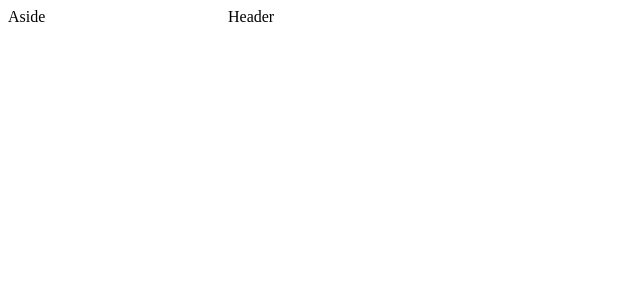
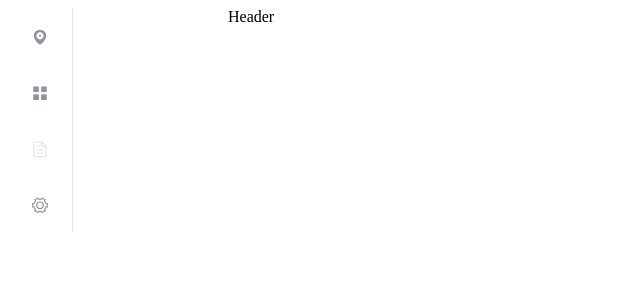
Before and after one commit to wealthyWoman/3234poject, a Vue app: page /#/ in a window 1280 px wide. Shown: the top 300 px of the page, without its empty margins (0-640 px from the left). Built offline with nearby package versions, Linux system fonts and the light colour scheme.

Commit message:
home一级菜单的实现

```diff
--- /dev/null
+++ b/src/components/componAside.vue
@@ -0,0 +1,60 @@
+<template>
+  <el-menu default-active="1-4-1" class="el-menu-vertical-demo" @open="handleOpen" @close="handleClose"
+    :collapse="isCollapse">
+    <el-submenu index="1">
+      <template slot="title">
+        <i class="el-icon-location"></i>
+        <span slot="title">导航一</span>
+      </template>
+      <el-menu-item-group>
+        <span slot="title">分组一</span>
+        <el-menu-item index="1-1">选项1</el-menu-item>
+        <el-menu-item index="1-2">选项2</el-menu-item>
+      </el-menu-item-group>
+      <el-menu-item-group title="分组2">
+        <el-menu-item index="1-3">选项3</el-menu-item>
+      </el-menu-item-group>
+      <el-submenu index="1-4">
+        <span slot="title">选项4</span>
+        <el-menu-item index="1-4-1">选项1</el-menu-item>
+      </el-submenu>
+    </el-submenu>
+    <el-menu-item index="2">
+      <i class="el-icon-menu"></i>
+      <span slot="title">导航二</span>
+    </el-menu-item>
+    <el-menu-item index="3" disabled>
+      <i class="el-icon-document"></i>
+      <span slot="title">导航三</span>
+    </el-menu-item>
+    <el-menu-item index="4">
+      <i class="el-icon-setting"></i>
+      <span slot="title">导航四</span>
+    </el-menu-item>
+  </el-menu>
+</template>
+
+<script>
+export default {
+  data() {
+    return {
+      isCollapse: true
+    };
+  },
+  methods: {
+    handleOpen(key, keyPath) {
+      console.log(key, keyPath);
+    },
+    handleClose(key, keyPath) {
+      console.log(key, keyPath);
+    }
+  }
+}
+</script>
+
+<style>
+.el-menu-vertical-demo:not(.el-menu--collapse) {
+  width: 200px;
+  min-height: 400px;
+}
+</style>
--- a/src/views/main.vue
+++ b/src/views/main.vue
@@ -1,7 +1,9 @@
 <template>
   <div>
     <el-container>
-      <el-aside width="200px">Aside</el-aside>
+      <el-aside width="200px">
+        <compon-aside></compon-aside>
+      </el-aside>
       <el-container>
         <el-header>Header</el-header>
         <el-main>
@@ -14,11 +16,15 @@
 </template>
 
 <script>
+import componAside from '@/components/componAside'
 export default {
   data() {
     return {
 
     }
+  },
+  components:{
+    componAside
   }
 }
 </script>
```
Also changed, not shown: src/App.vue (+0 -8 lines).
